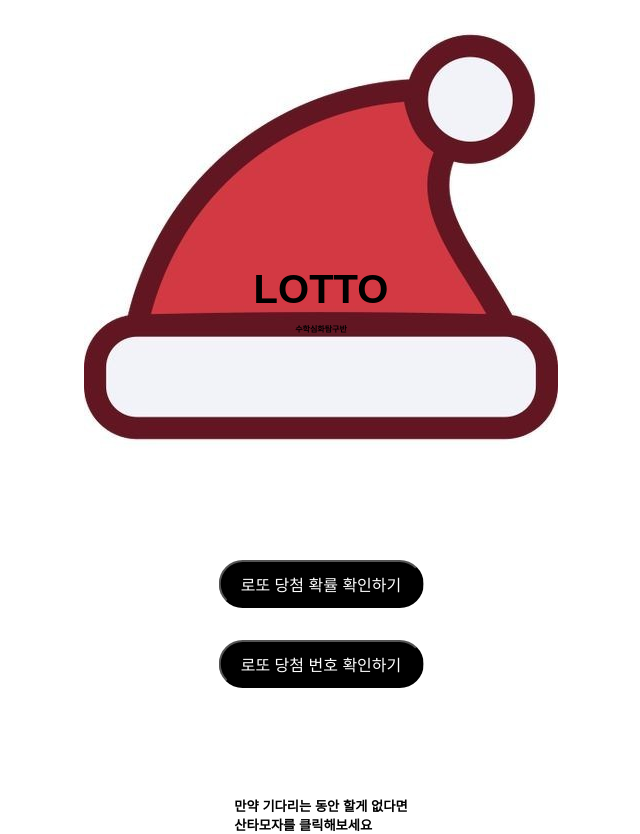
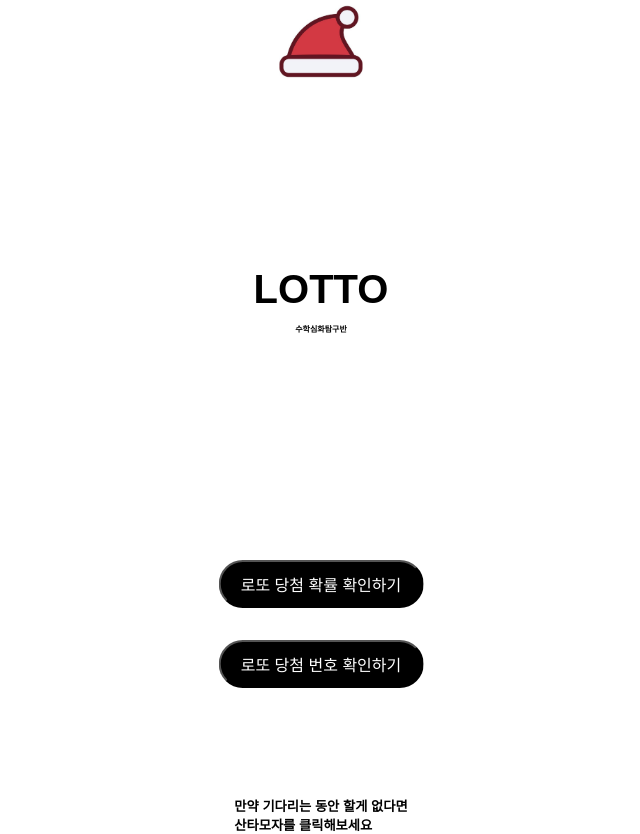
Before and after one commit to morningbread123/please, a plain HTML site: page index.html in a window 1280 px wide. Shown: the whole page, without its empty margins (319-959 px from the left). Drawn offline with Linux system fonts and the light colour scheme.

Commit message:
Update index.html

```diff
--- a/index.html
+++ b/index.html
@@ -98,7 +98,7 @@
     </style>
 </head>
 <body>
-    <a href="https://www.youtube.com/results?search_query=%EC%9E%A0%EB%9C%B0+tv"><img src="./santa.jpg" width="474",height="474"></a>
+    <a href="https://www.youtube.com/results?search_query=%EC%9E%A0%EB%9C%B0+tv"><img src="./santa.jpg" width="83",height="83"></a>
 
     <h1>LOTTO</h1>
     <h6>수학심화탐구반</h6>
```
